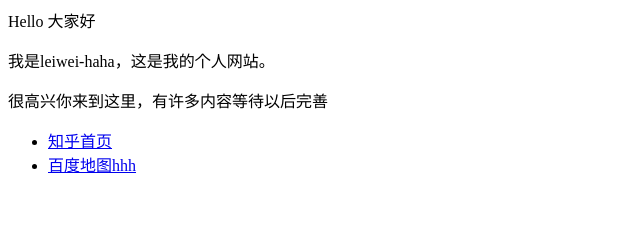
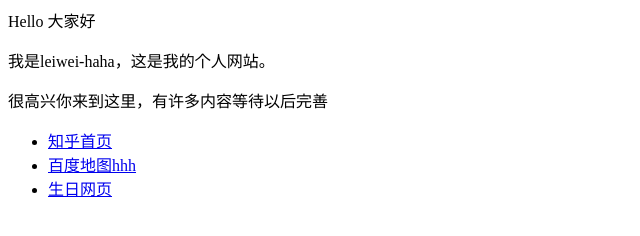
Before and after one commit to lei-wei/try, a plain HTML site: page index.html in a window 1280 px wide. Shown: the whole page, without its empty margins (0-640 px from the left). Drawn offline with Linux system fonts and the light colour scheme.

Commit message:
Update index.html

```diff
--- a/index.html
+++ b/index.html
@@ -5,4 +5,5 @@
 <ul>
   <li> <a href="https://www.zhihu.com">知乎首页</a> </li>
   <li> <a href="http://map.baidu.com">百度地图hhh</a> </li>
+  <li><a href = "https://lei-wei.github.io/birthday/">生日网页</a></li>
 </ul>
```
